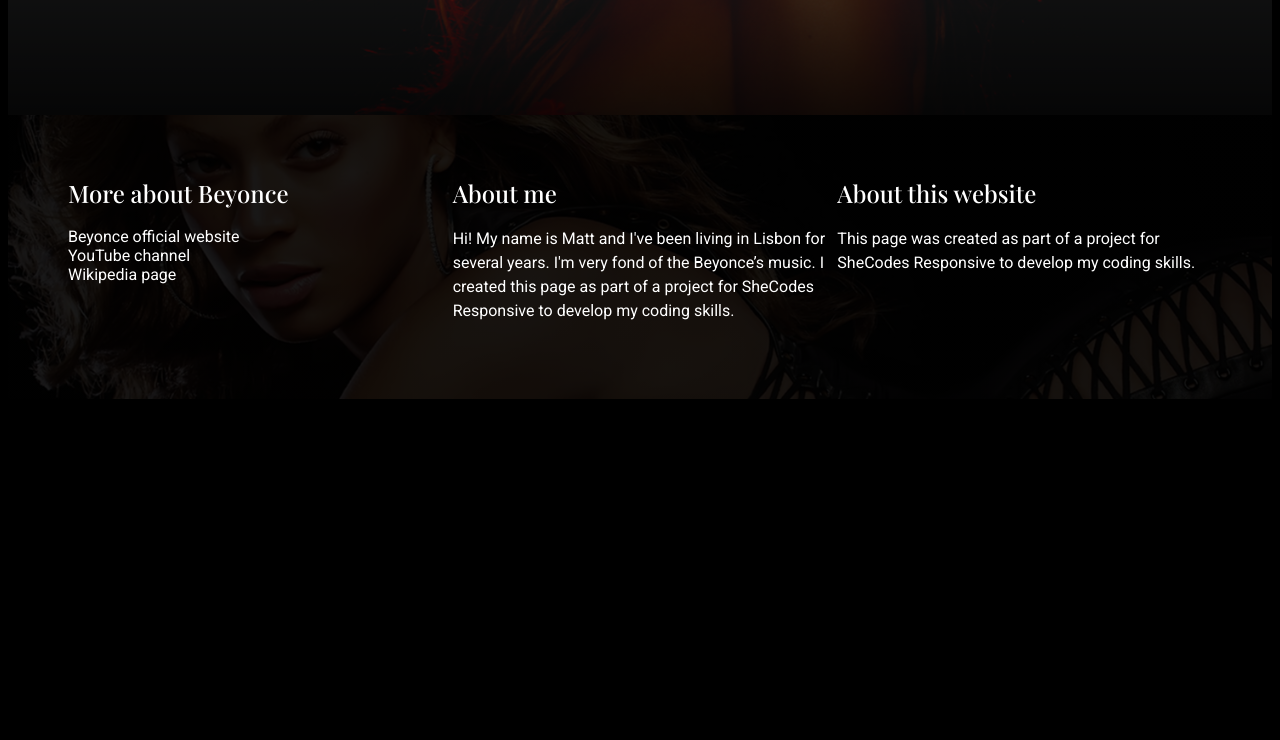
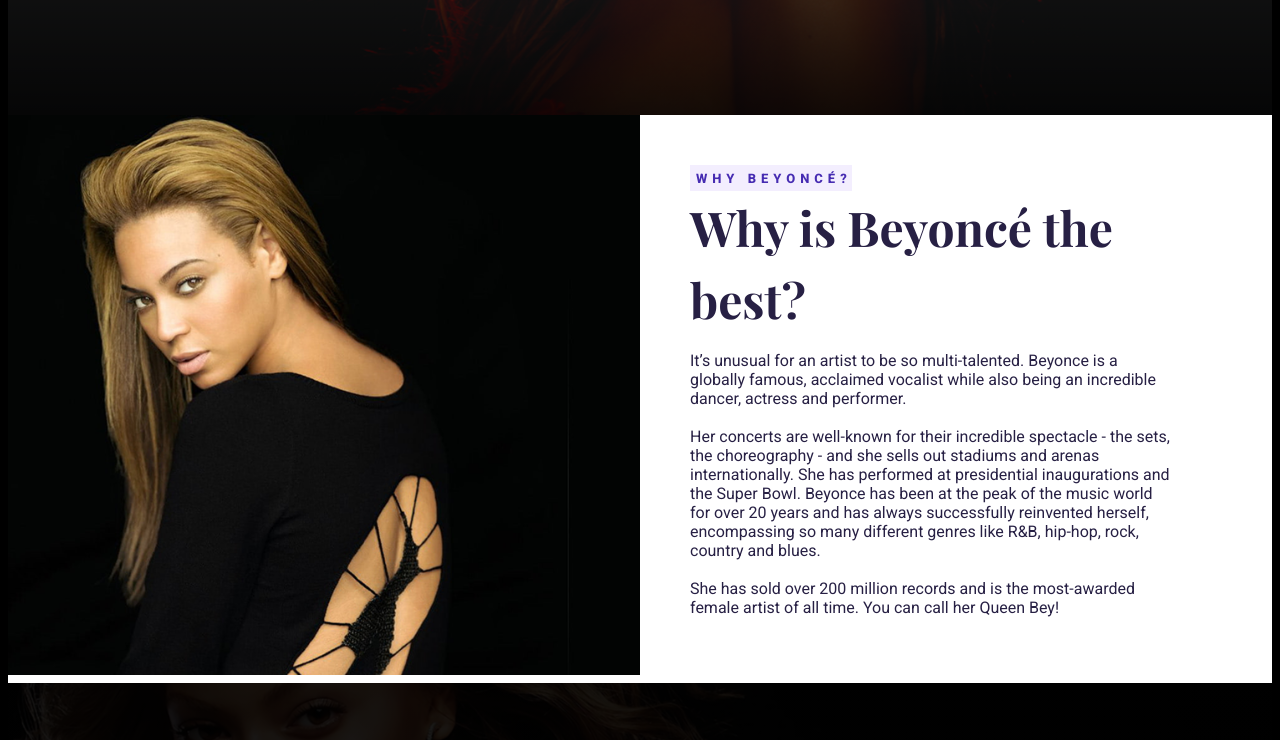
Before and after one commit to anna-baillie/responsive-plus-beyonce-project, a plain HTML site: page index.html in a window 1280 px wide. Shown: the part 533-1273 px from the top of the page. Before the commit the page ends 932 px from the top, so only its background shows below. Drawn offline with nearby package versions, Linux system fonts and the light colour scheme; a web font is replaced by a local one.

Commit message:
Added section one
Added and styled first section with image and text

```diff
--- a/index.html
+++ b/index.html
@@ -20,7 +20,20 @@
         <h2>American singer-songwriter and cultural icon</h2>
         <a href="#learn">Learn more</a>
       </header>
-
+      <main>
+<div class="section-one">
+  <img src="../images/body-image.png">
+  <div class="section-one-text">
+  <h3>Why Beyoncé?</h3>
+  <h1>Why is Beyoncé the best?</h1>
+  <p>It’s unusual for an artist to be so multi-talented. Beyonce is a globally famous, acclaimed vocalist while also being an incredible dancer, actress and performer.
+    <br/><br/>
+    Her concerts are well-known for their incredible spectacle - the sets, the choreography - and she sells out stadiums and arenas internationally. She has performed at presidential inaugurations and the Super Bowl. Beyonce has been at the peak of the music world for over 20 years and has always successfully reinvented herself, encompassing so many different genres like R&B, hip-hop, rock, country and blues.
+<br/><br/>
+She has sold over 200 million records and is the most-awarded female artist of all time. You can call her Queen Bey!</p>
+</div>
+</div>
+</main>
       <footer>
         <div class="grid">
           <div class="column">
--- a/src/style.css
+++ b/src/style.css
@@ -94,6 +94,44 @@
   list-style: none;
   padding: 0px;
   margin: 0;
+  line-height: 1.5;
+}
+
+.section-one {
+  display: grid;
+  grid-template-columns: 1fr 1fr;
+  color: #000;
+  background-color: #fff;
+}
+
+.section-one-text {
+  padding: 50px 100px 50px 50px;
+}
+
+.section-one h1 {
+  text-transform: none;
+  font-size: 48px;
+}
+
+.section-one h3 {
+  font-size: 13px;
+  color: #462cb2;
+  background-color: rgba(136, 93, 241, 0.1);
+  padding: 4px 0px 2px 6px;
+  display: inline-block;
+  font-weight: 800;
+}
+
+.section-one-text {
+  font-size: 16px;
+  color: rgba(39, 32, 68, 1);
+}
+
+.section-one img {
+  width: 100%;
+  height: auto;
+  object-position: center;
+  object-fit: cover;
 }
 
 @media (max-width: 800px) {
@@ -117,4 +155,8 @@
     display: grid;
     grid-template-columns: repeat(1, 1fr);
   }
+
+  .section-one {
+    grid-template-columns: 1fr;
+  }
 }
```
Also changed, not shown: images/body-image.png (renamed from images/wallpaperbetter 2.png).
